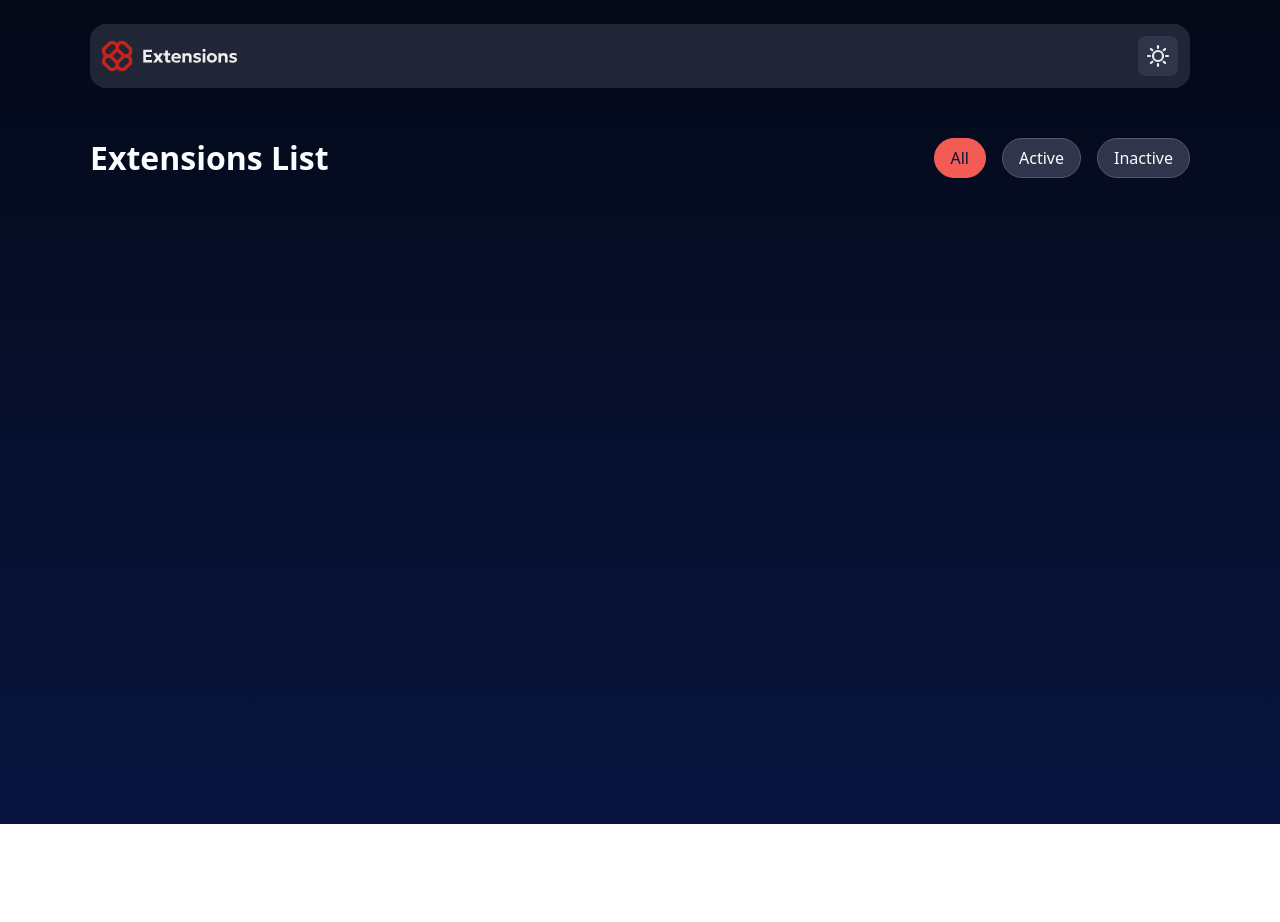
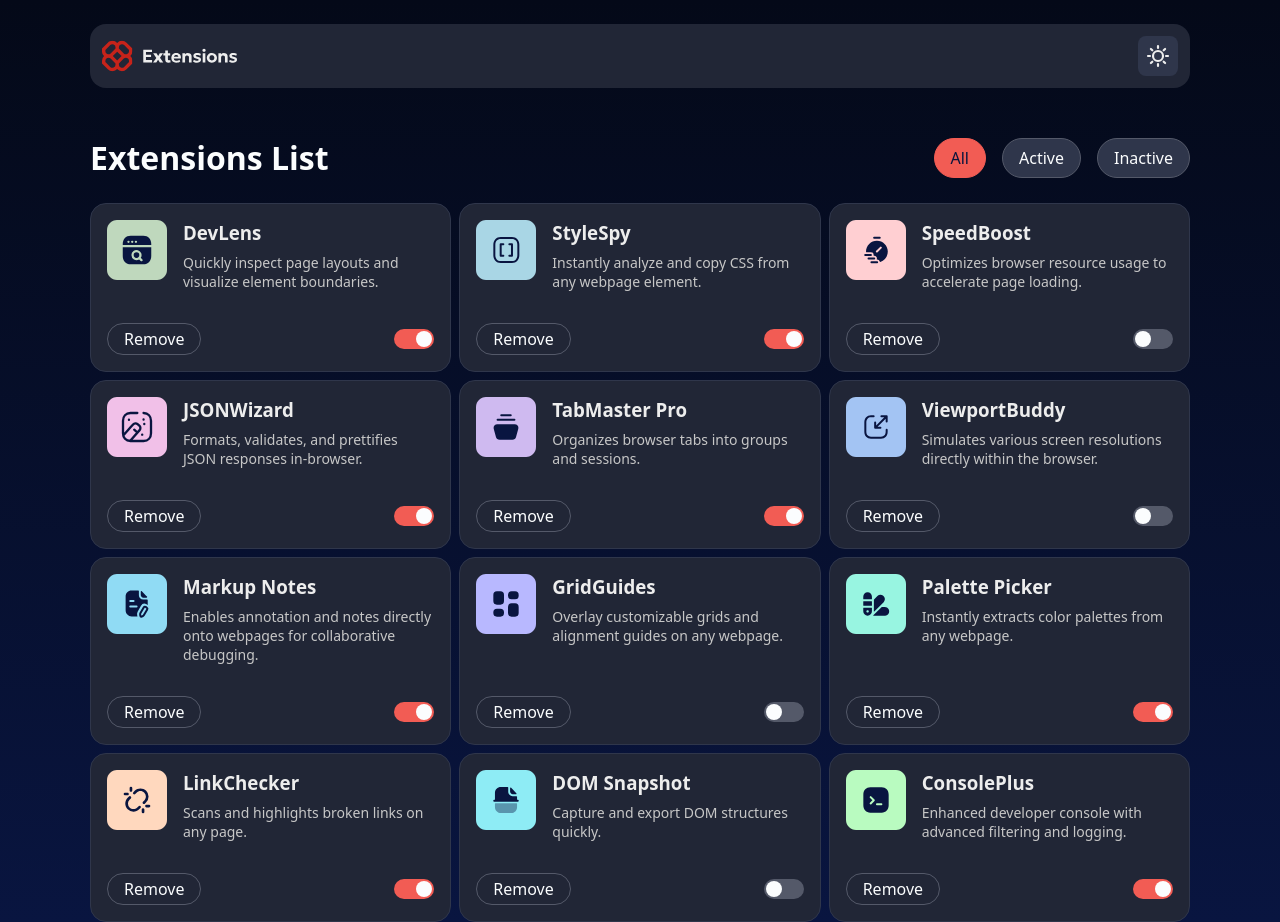
Before and after one commit to laerte-quinui/browser-extensions-manager-ui, a React (Vite) app: page / in a window 1280 px wide. Before the commit the page ends 824 px from the top, so only its background shows below. Built offline with nearby package versions, Linux system fonts and the light colour scheme.

Commit message:
feat: Consume the data and add ExtensionCard component

```diff
--- a/src/App.css
+++ b/src/App.css
@@ -40,48 +40,10 @@
   gap: 1rem;
 }
 
-.btn {
-  display: flex;
-  align-items: center;
-  border-radius: 99999px;
-  padding: 0.5rem 1rem;
+.extensions {
+  display: grid;
+  grid-template-columns: repeat(auto-fill, minmax(300px, 1fr));
 
-  background-color: var(--neutral-700);
-  border: 1px solid var(--neutral-600);
-  color: var(--neutral-0);
-
-  font-weight: 400;
-  transition: all 0.2s ease-in-out;
+  gap: 0.5rem;
+  margin-top: 1.5rem;
 }
-
-.btn:hover {
-  background-color: var(--neutral-600);
-}
-
-.btn.btn-active {
-  background-color: var(--red-400);
-  border-color: var(--red-400);
-  color: var(--neutral-900);
-}
-
-.btn.btn-active:hover {
-  background-color: var(--red-500);
-  border-color: var(--red-500);
-}
-
-body[data-theme='light'] .btn {
-  border: 0px;
-  background-color: var(--neutral-0);
-  box-shadow: 0 0px 4px rgba(0, 0, 0, 0.08);
-  color: var(--neutral-900);
-
-  &.btn-active {
-    background-color: var(--red-400);
-    border-color: var(--red-400);
-    color: var(--neutral-0);
-  }
-
-  &:hover {
-    opacity: 0.7;
-  }
-}
--- a/src/App.tsx
+++ b/src/App.tsx
@@ -1,6 +1,9 @@
 import './App.css'
+import ExtensionCard from './components/ExtensionCard'
 import FilterButtons from './components/FilterButtons'
 import Navbar from './components/Navbar'
+import data from './data.json'
+import './styles/button.css'
 
 function App() {
   return (
@@ -11,6 +14,18 @@ function App() {
         <h1>Extensions List</h1>
         <FilterButtons />
       </div>
+
+      <div className='extensions'>
+        {data.map(extension => (
+          <ExtensionCard
+            key={extension.name}
+            logo={extension.logo}
+            name={extension.name}
+            description={extension.description}
+            isActive={extension.isActive}
+          />
+        ))}
+      </div>
     </div>
   )
 }
--- /dev/null
+++ b/src/components/ExtensionCard.tsx
@@ -0,0 +1,37 @@
+import { useState } from 'react'
+import '../styles/extension-card.css'
+
+interface Props {
+  logo: string
+  name: string
+  description: string
+  isActive: boolean
+}
+
+const ExtensionCard = ({ logo, name, description, isActive: isOn }: Props) => {
+  const [isActive, setIsActive] = useState(isOn)
+
+  return (
+    <div className='extension-card'>
+      <div className='extension-card__header'>
+        <img src={logo} alt={`${name} logo`} className='extension-card__logo' />
+        <div>
+          <h3>{name}</h3>
+          <p>{description}</p>
+        </div>
+      </div>
+
+      <div className='extension-card__footer'>
+        <button className='btn btn-sm btn-outline'>Remove</button>
+        <button
+          className={`switch-btn ${isActive ? 'switch-active' : ''}`}
+          onClick={() => setIsActive(!isActive)}
+        >
+          <span className='switch-btn__thumb' />
+        </button>
+      </div>
+    </div>
+  )
+}
+
+export default ExtensionCard
--- a/src/data.json
+++ b/src/data.json
@@ -1,74 +1,74 @@
 [
     {
-        "logo": "./assets/images/logo-devlens.svg",
+        "logo": "/src/assets/images/logo-devlens.svg",
         "name": "DevLens",
         "description": "Quickly inspect page layouts and visualize element boundaries.",
         "isActive": true
     },
     {
-        "logo": "./assets/images/logo-style-spy.svg",
+        "logo": "/src/assets/images/logo-style-spy.svg",
         "name": "StyleSpy",
         "description": "Instantly analyze and copy CSS from any webpage element.",
         "isActive": true
     },
     {
-        "logo": "./assets/images/logo-speed-boost.svg",
+        "logo": "/src/assets/images/logo-speed-boost.svg",
         "name": "SpeedBoost",
         "description": "Optimizes browser resource usage to accelerate page loading.",
         "isActive": false
     },
     {
-        "logo": "./assets/images/logo-json-wizard.svg",
+        "logo": "/src/assets/images/logo-json-wizard.svg",
         "name": "JSONWizard",
         "description": "Formats, validates, and prettifies JSON responses in-browser.",
         "isActive": true
     },
     {
-        "logo": "./assets/images/logo-tab-master-pro.svg",
+        "logo": "/src/assets/images/logo-tab-master-pro.svg",
         "name": "TabMaster Pro",
         "description": "Organizes browser tabs into groups and sessions.",
         "isActive": true
     },
     {
-        "logo": "./assets/images/logo-viewport-buddy.svg",
+        "logo": "/src/assets/images/logo-viewport-buddy.svg",
         "name": "ViewportBuddy",
         "description": "Simulates various screen resolutions directly within the browser.",
         "isActive": false
     },
     {
-        "logo": "./assets/images/logo-markup-notes.svg",
+        "logo": "/src/assets/images/logo-markup-notes.svg",
         "name": "Markup Notes",
         "description": "Enables annotation and notes directly onto webpages for collaborative debugging.",
         "isActive": true
     },
     {
-        "logo": "./assets/images/logo-grid-guides.svg",
+        "logo": "/src/assets/images/logo-grid-guides.svg",
         "name": "GridGuides",
         "description": "Overlay customizable grids and alignment guides on any webpage.",
         "isActive": false
     },
     {
-        "logo": "./assets/images/logo-palette-picker.svg",
+        "logo": "/src/assets/images/logo-palette-picker.svg",
         "name": "Palette Picker",
         "description": "Instantly extracts color palettes from any webpage.",
         "isActive": true
     },
     {
-        "logo": "./assets/images/logo-link-checker.svg",
+        "logo": "/src/assets/images/logo-link-checker.svg",
         "name": "LinkChecker",
         "description": "Scans and highlights broken links on any page.",
         "isActive": true
     },
     {
-        "logo": "./assets/images/logo-dom-snapshot.svg",
+        "logo": "/src/assets/images/logo-dom-snapshot.svg",
         "name": "DOM Snapshot",
         "description": "Capture and export DOM structures quickly.",
         "isActive": false
     },
     {
-        "logo": "./assets/images/logo-console-plus.svg",
+        "logo": "/src/assets/images/logo-console-plus.svg",
         "name": "ConsolePlus",
         "description": "Enhanced developer console with advanced filtering and logging.",
         "isActive": true
     }
-  ]
+]
--- a/src/index.css
+++ b/src/index.css
@@ -31,8 +31,25 @@ body {
   background: var(--bg-gradient);
 }
 
+body[data-theme='light'] {
+  --bg-gradient: linear-gradient(180deg, #ebf2fc 0%, #eef8f9 100%);
+
+  & h1 {
+    color: var(--neutral-900);
+  }
+}
+
 h1 {
   color: var(--neutral-0);
+}
+
+h1,
+h2,
+h3,
+h4,
+h5,
+h6,
+p {
   margin-block-start: 0em;
   margin-block-end: 0em;
 }
@@ -47,11 +64,3 @@ button {
   font-synthesis: inherit;
   text-rendering: inherit;
 }
-
-body[data-theme='light'] {
-  --bg-gradient: linear-gradient(180deg, #ebf2fc 0%, #eef8f9 100%);
-
-  & h1 {
-    color: var(--neutral-900);
-  }
-}
--- /dev/null
+++ b/src/styles/button.css
@@ -0,0 +1,143 @@
+/* Buttons */
+.btn {
+  display: flex;
+  align-items: center;
+  border-radius: 99999px;
+  padding: 0.5rem 1rem;
+
+  background-color: var(--neutral-700);
+  border: 1px solid var(--neutral-600);
+  outline: 2px solid transparent;
+  color: var(--neutral-0);
+
+  font-weight: 400;
+  transition: all 0.2s;
+}
+
+.btn:hover {
+  background-color: var(--neutral-600);
+}
+
+.btn:focus,
+.switch-btn:focus {
+  outline-color: var(--red-400);
+  outline-offset: 2px;
+}
+
+.btn:not(.btn-active):not(.btn-outline):focus {
+  color: var(--neutral-0);
+  border-color: var(--neutral-600);
+  background-color: var(--neutral-600);
+}
+
+.btn-active {
+  background-color: var(--red-400);
+  border-color: var(--red-400);
+  color: var(--neutral-900);
+}
+
+.btn-active:hover {
+  background-color: var(--red-500);
+  border-color: var(--red-500);
+}
+
+.btn-sm {
+  padding: 0.25rem 1rem;
+}
+
+.btn-outline {
+  background-color: transparent;
+  border: 1px solid var(--neutral-600);
+}
+
+.btn-outline:hover {
+  background-color: var(--red-400);
+  border-color: var(--red-400);
+  color: var(--neutral-900);
+}
+
+.btn-outline:focus {
+  background-color: var(--neutral-600);
+  border-color: var(--neutral-600);
+  color: var(--neutral-0);
+}
+
+body[data-theme='light'] {
+  & .btn:not(.btn-active):not(.btn-outline) {
+    border: 0px;
+    background-color: var(--neutral-0);
+    box-shadow: 0 0px 4px rgba(0, 0, 0, 0.08);
+    color: var(--neutral-900);
+  }
+
+  & .btn:not(.btn-active):not(.btn-outline):hover {
+    opacity: 0.7;
+  }
+
+  & .btn-active {
+    background-color: var(--red-400);
+    border-color: var(--red-400);
+    color: var(--neutral-0);
+  }
+
+  & .btn-outline {
+    border-color: var(--neutral-300);
+    color: var(--neutral-900);
+  }
+
+  & .btn-outline:hover {
+    border-color: var(--red-400);
+    color: var(--neutral-0);
+  }
+
+  & .btn-outline:focus {
+    background-color: var(--neutral-100);
+    border-color: var(--neutral-100);
+    color: var(--neutral-900);
+  }
+}
+
+/* Switch Button */
+.switch-btn {
+  position: relative;
+  display: inline-block;
+  width: 40px;
+  height: 20px;
+  background-color: var(--neutral-600);
+  border-radius: 12px;
+  transition: background-color, opacity 0.2s ease-in-out;
+  outline: 2px solid transparent;
+}
+
+.switch-btn__thumb {
+  position: absolute;
+  top: 2px;
+  left: 2px;
+  width: 16px;
+  height: 16px;
+  background-color: var(--neutral-0);
+  border-radius: 50%;
+  transition: transform 0.2s ease-in-out;
+}
+
+.switch-btn:hover {
+  opacity: 0.85;
+}
+
+.switch-btn.switch-active {
+  background-color: var(--red-400);
+
+  & .switch-btn__thumb {
+    transform: translateX(20px);
+  }
+}
+
+body[data-theme='light'] {
+  & .switch-btn {
+    background-color: var(--neutral-300);
+  }
+
+  & .switch-btn.switch-active {
+    background-color: var(--red-400);
+  }
+}
--- /dev/null
+++ b/src/styles/extension-card.css
@@ -0,0 +1,47 @@
+.extension-card {
+  display: flex;
+  flex-direction: column;
+  justify-content: space-between;
+  gap: 2rem;
+
+  padding: 1rem;
+  border-radius: 1rem;
+  background-color: var(--neutral-800);
+  border: 1px solid var(--neutral-700);
+}
+
+.extension-card__header {
+  display: flex;
+  align-items: flex-start;
+  gap: 1rem;
+
+  & h3 {
+    margin-bottom: 0.5rem;
+    color: var(--neutral-100);
+  }
+
+  & p {
+    color: var(--neutral-300);
+    font-size: 0.875rem;
+  }
+}
+
+.extension-card__footer {
+  display: flex;
+  align-items: center;
+  justify-content: space-between;
+}
+
+body[data-theme='light'] .extension-card {
+  background-color: var(--neutral-0);
+  border: none;
+  box-shadow: 0 0px 4px rgba(0, 0, 0, 0.08);
+
+  & h3 {
+    color: var(--neutral-900);
+  }
+
+  & p {
+    color: var(--neutral-600);
+  }
+}
```
